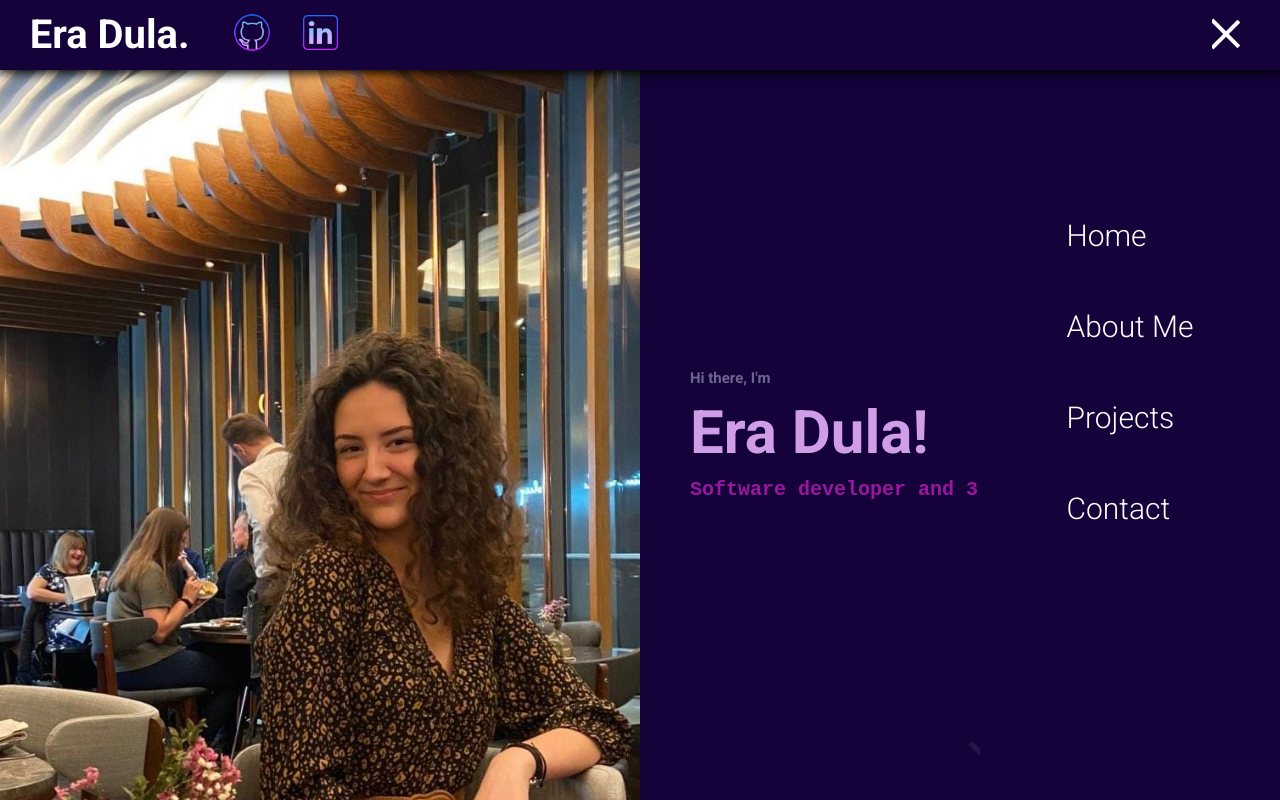
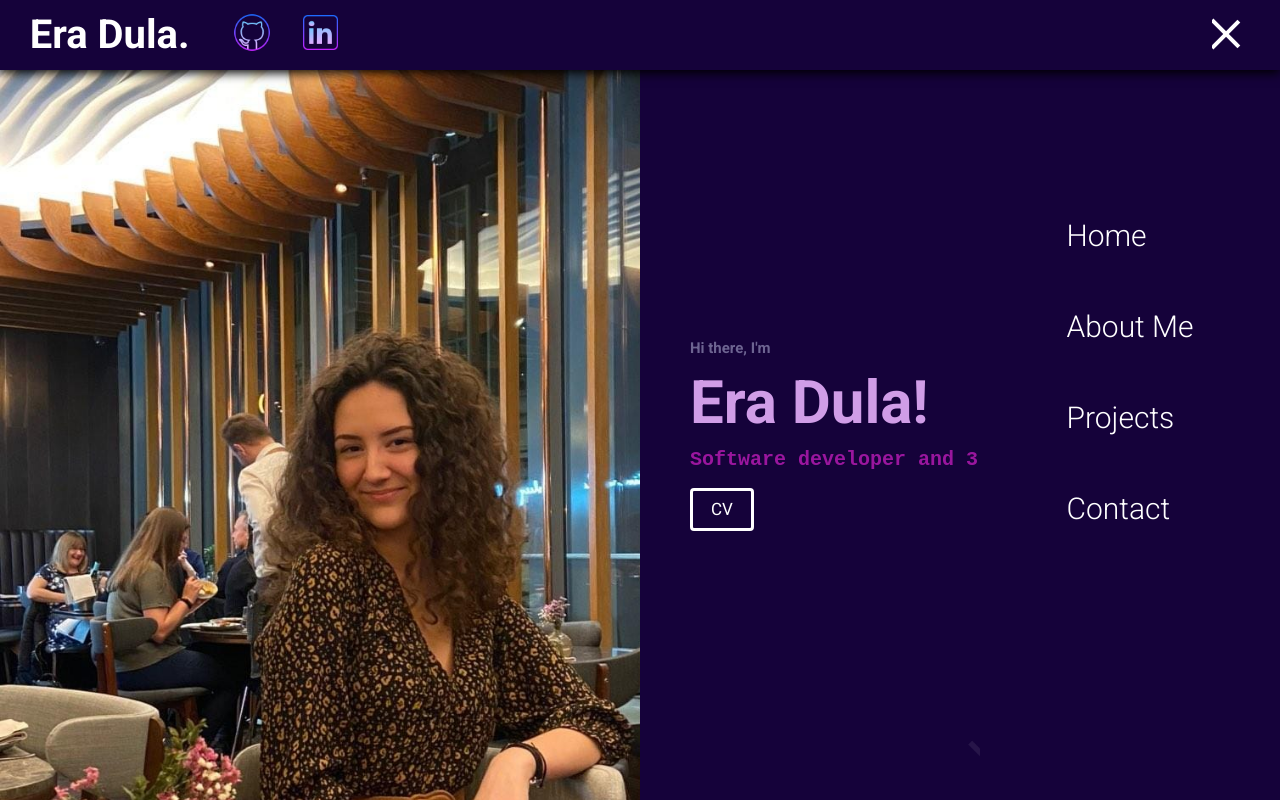
Before and after one commit to EraDula/personal-website, a React (Create React App) app in the folder my-website/: page / in a window 1280 px wide. Built offline with nearby package versions, Linux system fonts and the light colour scheme.

Commit message:
Add temporary link to cv download button + style

```diff
--- a/my-website/src/components/intro/Intro.jsx
+++ b/my-website/src/components/intro/Intro.jsx
@@ -14,8 +14,9 @@ export default function Intro() {
           <h2>Hi there, I'm</h2>
           <h1>Era Dula!</h1>
           <h3>Software developer and 3rd year student.</h3>
+          <a href="" target="_blank"><button type="submit">CV</button></a>
         </div>
-        <a href="#portfolio">
+        <a href="#portfolio" className="arrow">
           <img src="assets/arrowDown.png" alt="Arrow Down"/>
         </a>
       </div>
--- a/my-website/src/components/intro/intro.scss
+++ b/my-website/src/components/intro/intro.scss
@@ -44,7 +44,7 @@
         font-size: 20px;
       }
     }
-    a{
+    .arrow{
       position: absolute;
       bottom: 10px;
       left: 50%;
@@ -60,5 +60,39 @@
         }
       }
     }
+
+    button {
+      margin-top: 1em;
+      width: 10%;
+      transition: all .5s ease;
+      color: #fff;
+      border: 3px solid #fff;
+      text-transform: uppercase;
+      text-align: center;
+      line-height: 1;
+      font-size: 17px;
+      background-color : transparent;
+      padding: 10px;
+      outline: none;
+      border-radius: 4px;
+      cursor: pointer;
+
+      a{
+        font-size: 40px;
+        color: inherit;
+        text-decoration: none;
+        font-family: 'Courier New', monospace;
+      }
+    }
+    button:hover {
+        color: #9a169e;
+        background-color: #fff;
+    }
+
+    span{
+      color: #9a169e;
+      font-size: 15px;
+
+    }
   }
 }
```
